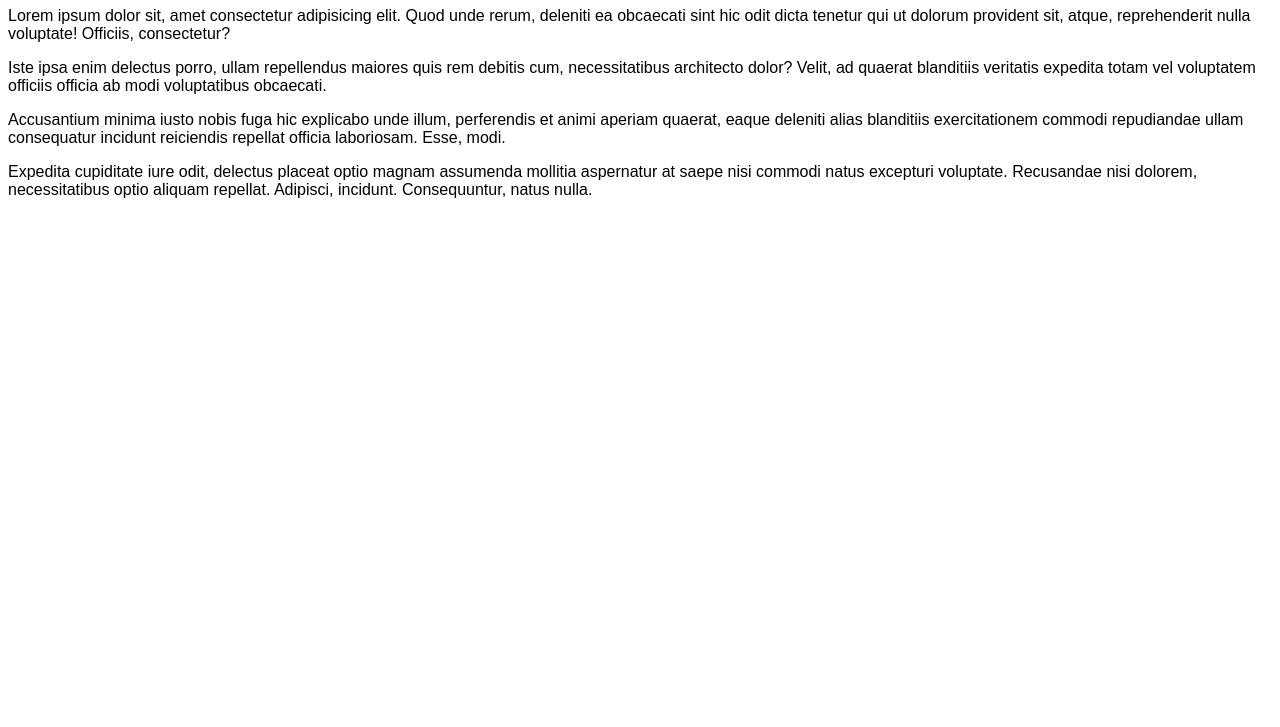
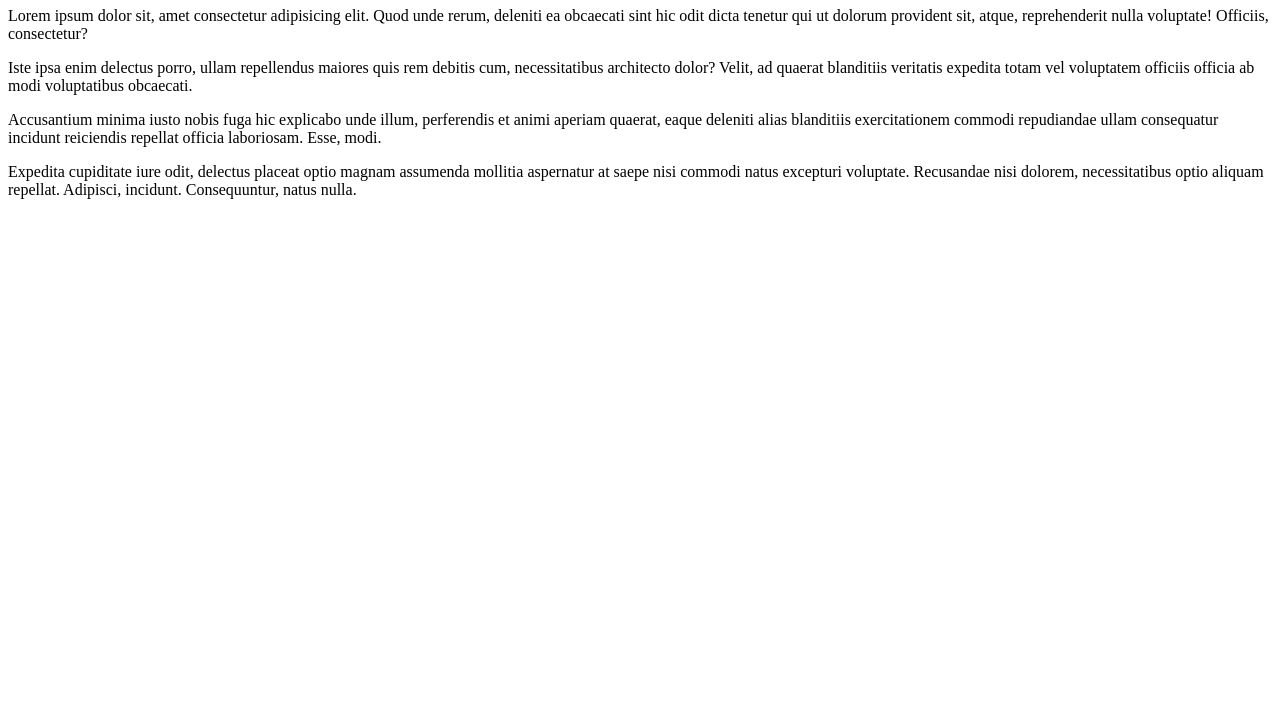
Before and after one commit to MFarabi619/Kevin-Powell---Conquering-Responsive-Layouts, a website: page Challenge 1/index.html in a window 1280 px wide. Shown: the part 73-800 px from the top of the page. Drawn offline with nearby package versions, Linux system fonts and the light colour scheme; files that its build step writes are made by us from their sources.

Commit message:
chore: Create CSS boilerplate

```diff
--- a/Final Challenge/style.scss
+++ b/Final Challenge/style.scss
@@ -1,3 +1,14 @@
+* {
+  box-sizing: border-box;
+  &::before {
+    box-sizing: border-box;
+  }
+  &::after {
+    box-sizing: border-box;
+  }
+}
+
 body {
-    font-family: 'Oswald', sans-serif;
+    // font-family: 'Oswald', sans-serif;
+    // font-family: 'Montserrat', sans-serif;
 }
```
Also changed, not shown: Final Challenge/style.css, 1 other file.
